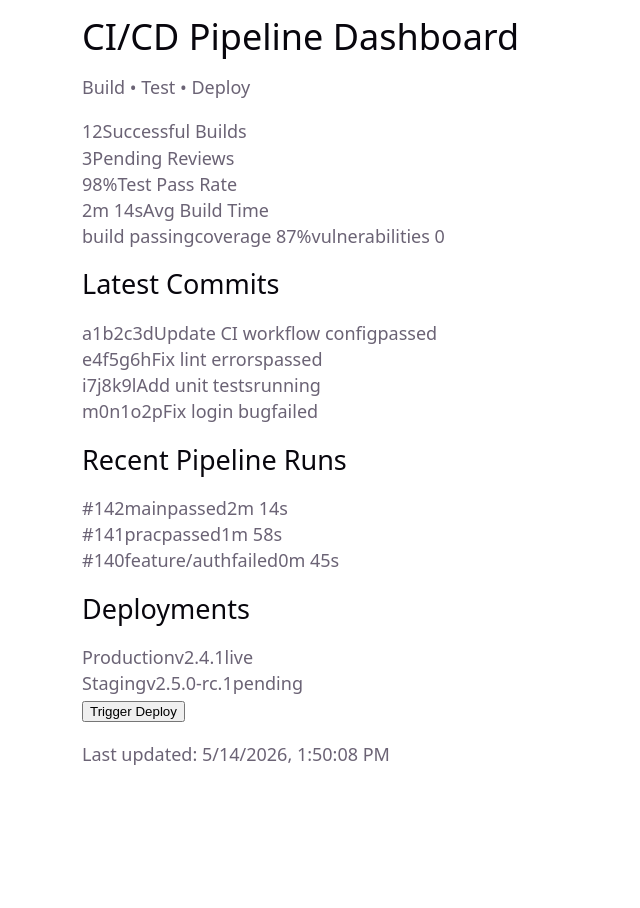
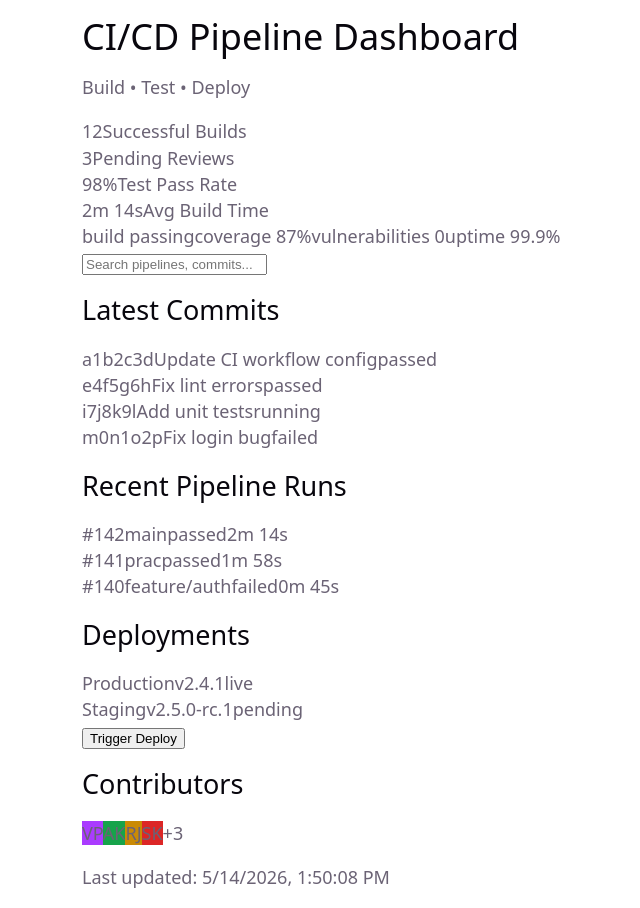
Before and after one commit to vinayak-pol003/CI-CD-PRAC, a React (Vite) app: page / in a window 1280 px wide. Shown: the whole page, without its empty margins (108-748 px from the left). Before the commit the page ends 824 px from the top, so only its background shows below. Built offline with nearby package versions, Linux system fonts and the light colour scheme.

Commit message:
Add search bar and contributors section

```diff
--- a/src/App.css
+++ b/src/App.css
@@ -195,6 +195,52 @@ header p {
   opacity: 0.85;
 }
 
+.search-bar {
+  margin: 16px 0 8px;
+}
+
+.search-bar input {
+  width: 100%;
+  max-width: 400px;
+  padding: 10px 16px;
+  border: 1px solid var(--border);
+  border-radius: 8px;
+  background: var(--code-bg);
+  color: var(--text-h);
+  font-size: 15px;
+  outline: none;
+  box-sizing: border-box;
+}
+
+.search-bar input:focus {
+  border-color: var(--accent);
+}
+
+.contributors {
+  display: flex;
+  gap: 10px;
+  align-items: center;
+}
+
+.avatar {
+  width: 40px;
+  height: 40px;
+  border-radius: 50%;
+  display: flex;
+  align-items: center;
+  justify-content: center;
+  color: #fff;
+  font-size: 13px;
+  font-weight: 600;
+  font-family: var(--mono);
+}
+
+.avatar.plus {
+  background: var(--border);
+  color: var(--text);
+  font-size: 12px;
+}
+
 footer {
   margin-top: 48px;
   padding-top: 24px;
--- a/src/App.jsx
+++ b/src/App.jsx
@@ -27,6 +27,10 @@ function App() {
         <span className="badge green">build passing</span>
         <span className="badge yellow">coverage 87%</span>
         <span className="badge">vulnerabilities 0</span>
+        <span className="badge green">uptime 99.9%</span>
+      </div>
+      <div className="search-bar">
+        <input type="text" placeholder="Search pipelines, commits..." />
       </div>
       <div className="section">
         <h2>Latest Commits</h2>
@@ -86,6 +90,16 @@ function App() {
         </div>
         <button className="btn" onClick={() => alert('Deploy triggered!')}>Trigger Deploy</button>
       </div>
+      <div className="section">
+        <h2>Contributors</h2>
+        <div className="contributors">
+          <span className="avatar" style={{background: '#aa3bff'}}>VP</span>
+          <span className="avatar" style={{background: '#16a34a'}}>AK</span>
+          <span className="avatar" style={{background: '#ca8a04'}}>RJ</span>
+          <span className="avatar" style={{background: '#dc2626'}}>SK</span>
+          <span className="avatar plus">+3</span>
+        </div>
+      </div>
       <footer>
         <p>Last updated: {new Date().toLocaleString()}</p>
       </footer>
```
